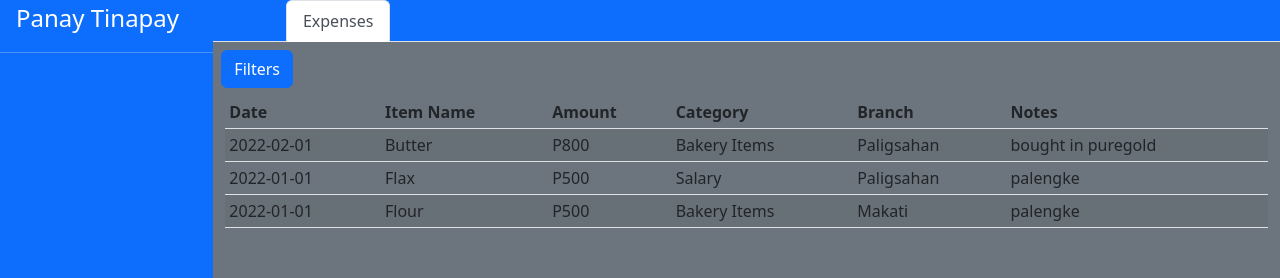
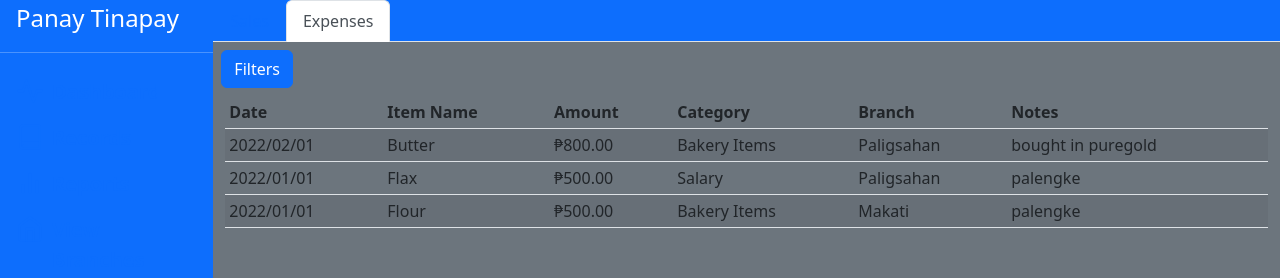
Before and after one commit to jerichosy/CSSWENG-Team-3, a Vue app in the folder panay-app/: page /admin/records/expenses in a window 1280 px wide. Shown: the top 278 px of the page. Built offline with nearby package versions, Linux system fonts and the light colour scheme.

Commit message:
finished formatting for sales and expense data

```diff
--- a/panay-app/src/views/admin/adminpages/records/ExpensesView.vue
+++ b/panay-app/src/views/admin/adminpages/records/ExpensesView.vue
@@ -72,6 +72,9 @@ export default {
     },
 
     methods: {
+        formatDate(date) {
+            return date.replace(/-/g, '/' )
+        },
         searchItem(record, searchFilter) {
             const searchString = searchFilter.toLowerCase();
             const itemName = record.itemName.toLowerCase();
@@ -105,9 +108,9 @@ export default {
         </thead>
         <tbody>
             <tr v-for="record in filteredExpenses">
-                <td>{{record.date}}</td>
+                <td>{{this.formatDate(record.date)}}</td>
                 <td>{{record.itemName}}</td>
-                <td>P{{record.amount}}</td>
+                <td>₱{{record.amount.toFixed(2).toLocaleString('en-US')}}</td>
                 <td>{{record.category}}</td>
                 <td>{{record.branch}}</td>
                 <td>{{record.notes}}</td>
--- a/panay-app/src/views/admin/adminpages/records/SalesView.vue
+++ b/panay-app/src/views/admin/adminpages/records/SalesView.vue
@@ -8,7 +8,7 @@ export default {
                 {
                     date: '2022-03-04',
                     time: '08:00',
-                    amount: 1200.00,
+                    amount: 1200.05,
                     customerCount: 10,
                     branch: 'Paligsahan'
                 },
@@ -107,7 +107,6 @@ export default {
 <div class="row m-0 p-2">
     <div class="col p-0 m-0">
         <FilterMenu @update-filters="(newFilter) => this.filters = newFilter"/>
-        <p>{{this.filters}}</p>
     </div>
 </div>
 
@@ -124,9 +123,9 @@ export default {
         </thead>
         <tbody>
             <tr v-for="record in filteredSales">
-                <td>{{record.date}}</td>
-                <td>{{record.time}}</td>
-                <td>P{{record.amount}}</td>
+                <td>{{this.formatDate(record.date)}}</td>
+                <td>{{this.formatTime(record.time)}}</td>
+                <td>₱{{record.amount.toFixed(2).toLocaleString('en-US')}}</td>
                 <td>{{record.customerCount}}</td>
                 <td>{{record.branch}}</td>
             </tr>
```
